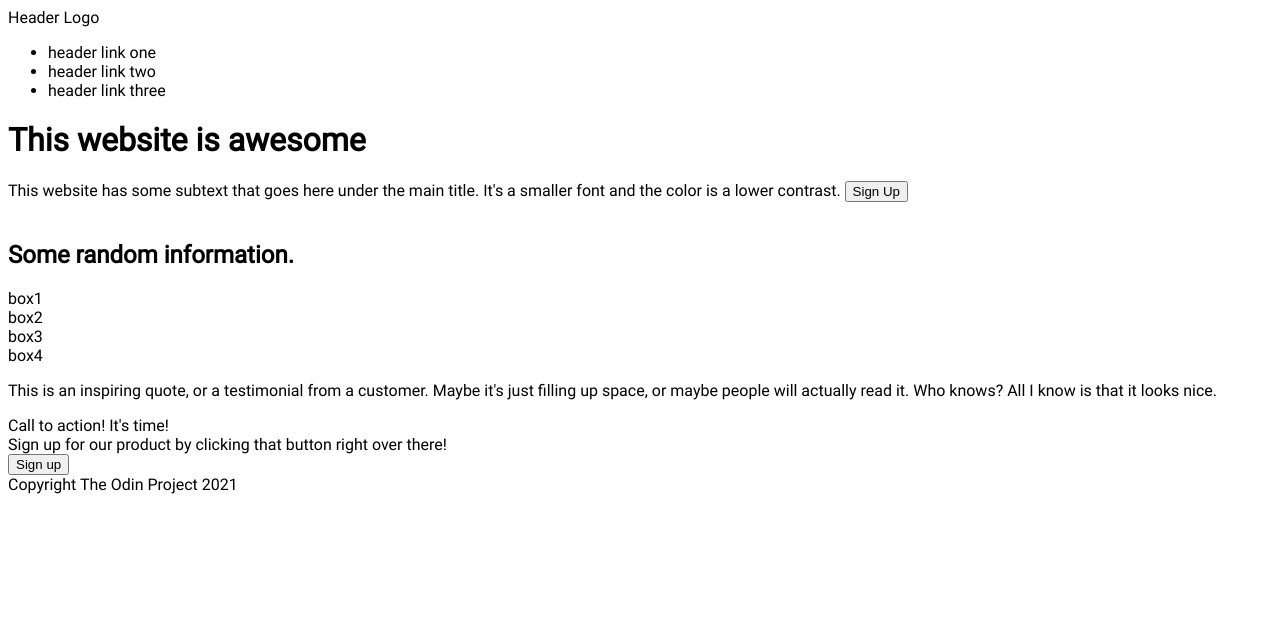
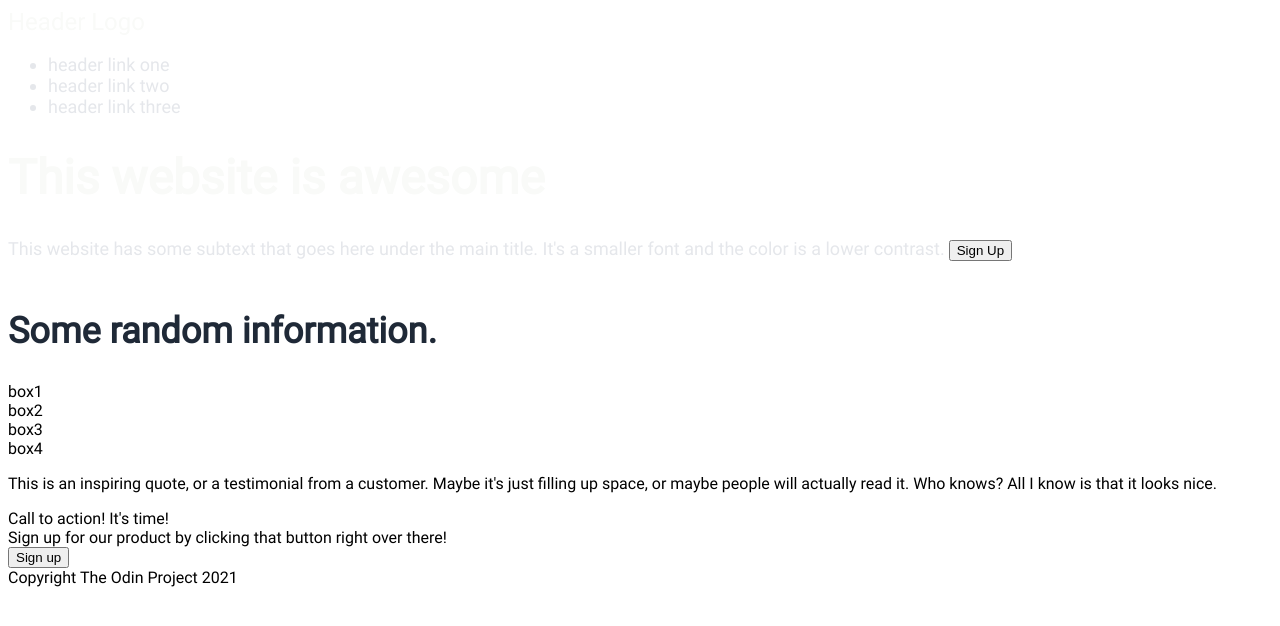
Before and after one commit to dimplume/odin-landing-page, a plain HTML site: page index.html in a window 1280 px wide. Drawn offline with Linux system fonts and the light colour scheme.

Commit message:
feat: style text on landing page
Apply bold, italics, font-size, and color to text

```diff
--- a/css/style.css
+++ b/css/style.css
@@ -6,3 +6,33 @@
 body {
     font-family: Roboto-Regular, Arial;
 }
+
+h2,
+.quote {
+    font-size: 36px;
+    color:  #1F2937;
+}
+
+.logo {
+    font-size: 24px;
+}
+
+.logo,
+.awesome-website {
+    color: #F9FAF8;
+}
+
+.links,
+.smaller-font {
+    font-size: 18px;
+}
+
+.links,
+.smaller-font,
+.footer-text {
+    color: #E5E7EB;
+}
+
+.awesome-website {
+    font-size: 48px;
+}
```
